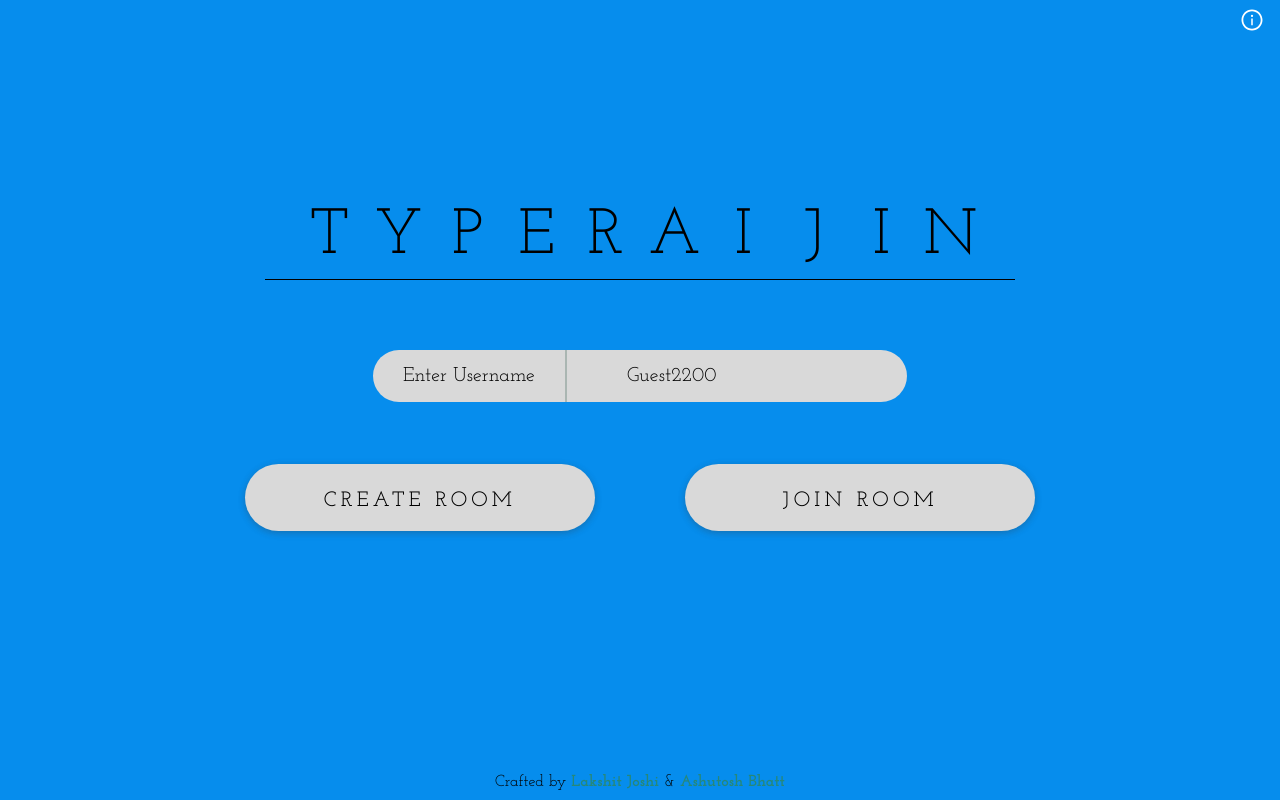
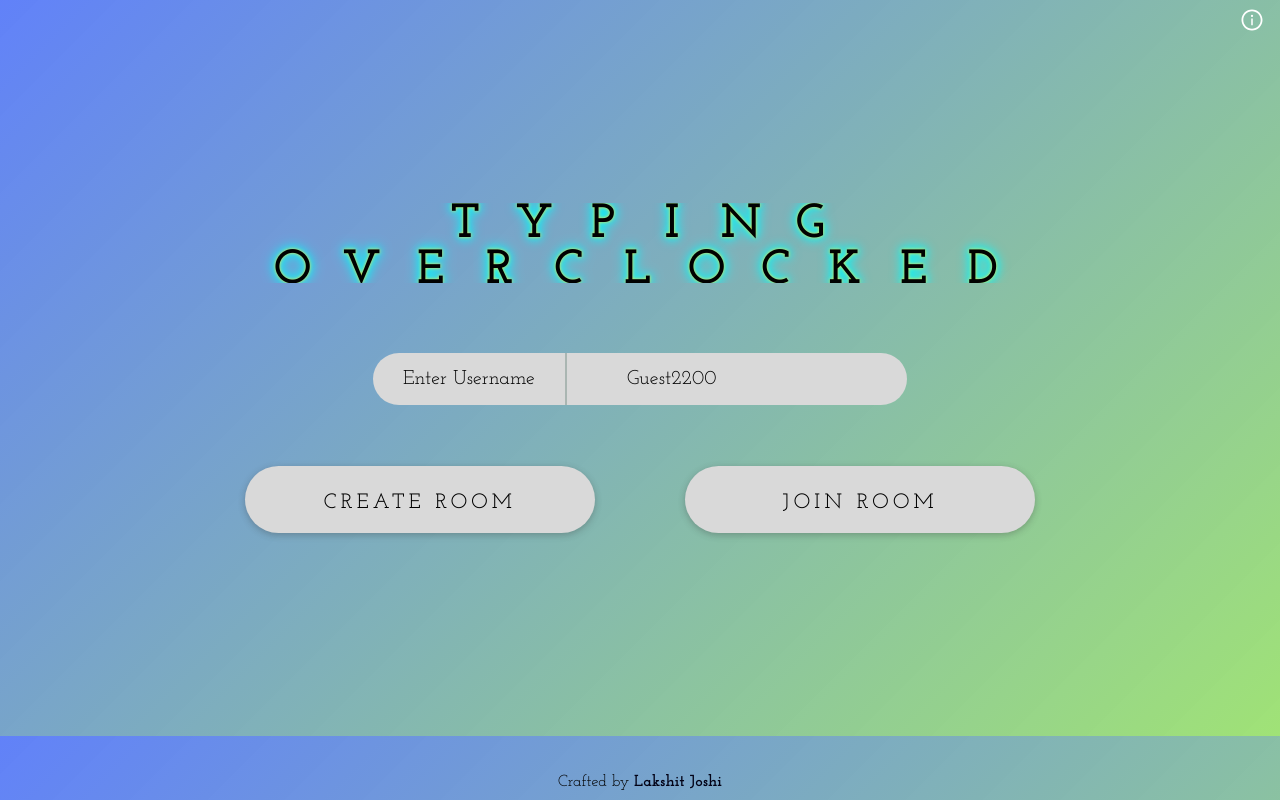
Before and after one commit to MysticForce12/TypingOverclocked, a React (Vite) app in the folder Frontend/: page / in a window 1280 px wide. Built offline with nearby package versions, Linux system fonts and the light colour scheme; no server answers; a small style sheet from the web is missing.

Commit message:
Fixed glitching screen on title glow

```diff
--- a/Frontend/index.html
+++ b/Frontend/index.html
@@ -4,7 +4,7 @@
 		<meta charset="UTF-8" />
 		<link rel="icon" type="image/png" href="./favicon.ico" />
 		<meta name="viewport" content="width=dev ice-width, initial-scale=1.0" />
-		<title>TypeRaijin - A Typing Multiplayer Game</title>
+		<title>Typing Overclocked - A Typing Multiplayer Game</title>
 		<link
 			rel="stylesheet"
 			href="https://cdnjs.cloudflare.com/ajax/libs/animate.css/4.1.1/animate.min.css"
--- a/Frontend/src/Component/GameScreen/GameScreen.jsx
+++ b/Frontend/src/Component/GameScreen/GameScreen.jsx
@@ -173,7 +173,7 @@ const GameScreen = () => {
 					<div className="notleaderbord">
 						<div className="titleBar">
 							<img src={logoIcon} alt="logo" />
-							TypeRAIJIN
+							Typing Overclocked
 						</div>
 						<div className="timer">{formatTime(timeLeft)}</div>
 					</div>
--- a/Frontend/src/Component/HomePage/HomeScreen.css
+++ b/Frontend/src/Component/HomePage/HomeScreen.css
@@ -2,7 +2,7 @@
 
 
 body {
-    background-color: rgb(6, 141, 237);
+    background: linear-gradient(135deg, rgba(80, 116, 248, 0.9), rgba(136, 219, 84, 0.8));
     font-family: 'Josefin Slab', serif;
     display: flex;
     justify-content: center;
@@ -32,16 +32,25 @@ body {
     flex-direction: column;
 }
 
-.GameTitle {
-    box-sizing: border-box;
-    padding: 0px 30px 10px 30px;
-    font-size: 4em;
+.GameTitleTwoLine {
+    display: flex;
+    flex-direction: column;
+    align-items: center;
+    padding: 10px 20px;
+    font-size: 3em;
     text-align: center;
     border-bottom: 1px solid black;
-    /* letter-spacing: 0.2em; */
-    width: 750px;
     user-select: none;
+    gap: 22px;
+    line-height: 1.2;
 }
+
+.line {
+    display: flex;
+    gap: 0.00001em;
+    letter-spacing: 0.1em;
+}
+
 
 .NameTitle {
     display: flex;
@@ -260,5 +269,59 @@ body {
     all: unset;
     cursor: pointer;
     font-weight: bold;
-    color: rgb(39, 136, 120);
+    color: rgb(2, 2, 22);
 }
+
+/* === CYBERPUNK VIBES ADD-ON === */
+
+.GameTitleTwoLine {
+    color: #f0f0f0;
+    text-shadow:
+        0 0 5px #fff,
+        0 0 10px #00ffe1,
+        0 0 20px #00ffe1,
+        0 0 40px #00ffe1,
+        0 0 80px #00ffe1,
+        0 0 90px #00ffe1,
+        0 0 100px #00ffe1,
+        0 0 150px #00ffe1;
+    animation: glitchyGlow 3s infinite alternate;
+}
+
+.line {
+    animation: flicker 2.5s infinite alternate;
+    font-weight: 700;
+}
+
+/* Neon flicker animation */
+@keyframes flicker {
+    0%   { opacity: 1; }
+    4%   { opacity: 0.9; }
+    6%   { opacity: 0.85; }
+    8%   { opacity: 0.95; }
+    10%  { opacity: 0.9; }
+    11%  { opacity: 1; }
+    14%  { opacity: 0.95; }
+    16%  { opacity: 0.9; }
+    17%  { opacity: 0.9; }
+    20%  { opacity: 1; }
+    100% { opacity: 0.97; }
+}
+
+/* Slight pulsating neon glow */
+@keyframes glitchyGlow {
+    0% {
+        text-shadow:
+            0 0 3px #ff0,
+            0 0 6px #0ff,
+            0 0 9px #0ff,
+            0 0 12px #0ff;
+    }
+    100% {
+        text-shadow:
+            0 0 6px rgb(239, 156, 239),
+            0 0 12px rgba(142, 47, 205, 0.233),
+            0 0 18px #0ff,
+            0 0 24px #0ff;
+    }
+}
--- a/Frontend/src/Component/HomePage/HomeScreen.jsx
+++ b/Frontend/src/Component/HomePage/HomeScreen.jsx
@@ -110,15 +110,24 @@ export const HomeScreen = () => {
 				animate={{ opacity: 1 }}
 				transition={{ duration: 1 }}
 			>
-				<div className="GameTitle">
-					{["T", "Y", "P", "E", "R", "A", "I", "J", "I", "N"].map(
-						(letter, i) => (
-							<span key={i} className="glitch-letter">
-								{letter}
-							</span>
-						)
-					)}
+				<div className="GameTitleTwoLine">
+				<div className="line glitch-line">
+					{["T", "Y", "P", "I", "N", "G"].map((letter, i) => (
+					<span key={`top-${i}`} className="glitch-letter">
+						{letter}
+					</span>
+					))}
 				</div>
+				<div className="line glitch-line">
+					{["O", "V", "E", "R", "C", "L", "O", "C", "K", "E", "D"].map((letter, i) => (
+					<span key={`bottom-${i}`} className="glitch-letter">
+						{letter}
+					</span>
+					))}
+				</div>
+				</div>
+
+
 			</motion.div>
 
 			<motion.div className="gameStart">
@@ -165,8 +174,7 @@ export const HomeScreen = () => {
 				</motion.div>
 			</motion.div>
 			<div className="credits">
-				Crafted by <a href="https://github.com/callmenixsh" target="_blank">Lakshit Joshi</a> &{" "}
-				<a href="https://github.com/itslaksh" target="_blank">Ashutosh Bhatt</a>
+				Crafted by <a target="_blank">Lakshit Joshi</a>
 			</div>
 		</div>
 	);
--- a/Frontend/src/Component/HomePage/NotFound.jsx
+++ b/Frontend/src/Component/HomePage/NotFound.jsx
@@ -1,4 +1,3 @@
-import React from 'react';
 import { useNavigate } from 'react-router-dom';
 
 const NotFound = () => {
--- a/Frontend/src/Component/Result/ResultPage.jsx
+++ b/Frontend/src/Component/Result/ResultPage.jsx
@@ -1,4 +1,4 @@
-import React, { useEffect, useState } from "react";
+import { useEffect, useState } from "react";
 import { useNavigate, useLocation } from "react-router-dom";
 import Leaderboard from "../Sub-component/Leaderboard";
 import socket from "../../socket";
@@ -117,7 +117,7 @@ const ResultPage = () => {
 							id="share-button"
 							onClick={shareResults}
 						>
-							Share
+							Download
 						</motion.div>
 						{/* <div className="result-btns rePlay" onClick={handleReplay}>
               Play Again
```
